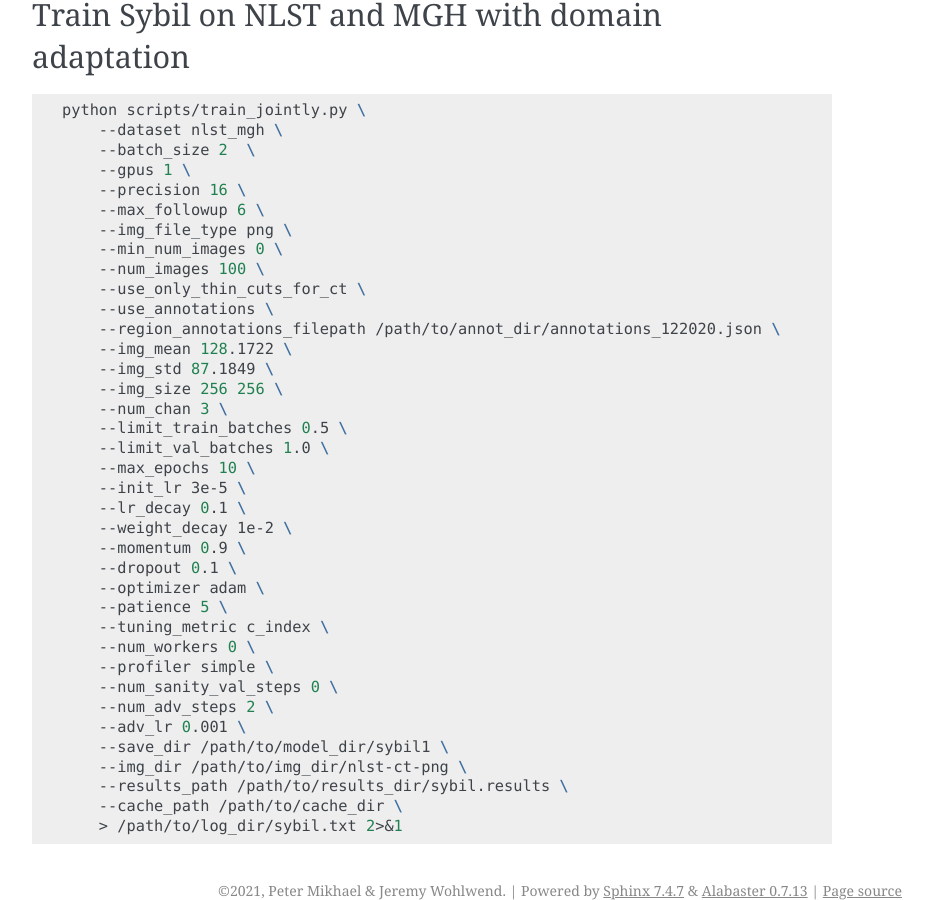
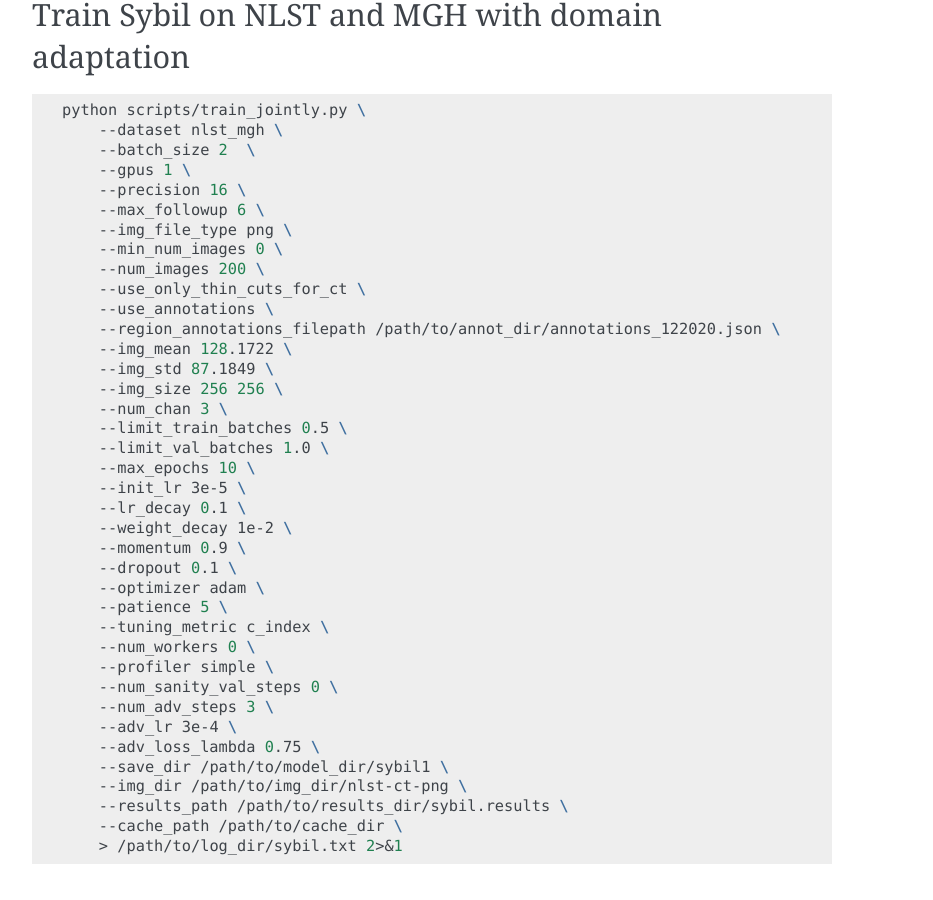
Before and after one commit to reginabarzilaygroup/Sybil, a Sphinx documentation site: the page built from docs/readme.md, in a window 1280 px wide and 900 px high, scrolled down 922 px. Shown: the whole window, without its empty margins (338-1271 px from the left). Built offline with Sphinx 7.4.7, drawn with Linux system fonts in a browser that asks for light colours; the version number could not be read and is left out.

Commit message:
run params

```diff
--- a/docs/readme.md
+++ b/docs/readme.md
@@ -51,7 +51,7 @@
     --max_followup 6 \
     --img_file_type png \
     --min_num_images 0 \
-    --num_images 100 \
+    --num_images 200 \
     --use_only_thin_cuts_for_ct \
     --use_annotations \
     --region_annotations_filepath /path/to/annot_dir/annotations_122020.json \
@@ -73,8 +73,9 @@
     --num_workers 0 \
     --profiler simple \
     --num_sanity_val_steps 0 \
-    --num_adv_steps 2 \
-    --adv_lr 0.001 \
+    --num_adv_steps 3 \
+    --adv_lr 3e-4 \
+    --adv_loss_lambda 0.75 \
     --save_dir /path/to/model_dir/sybil1 \
     --img_dir /path/to/img_dir/nlst-ct-png \
     --results_path /path/to/results_dir/sybil.results \
```
